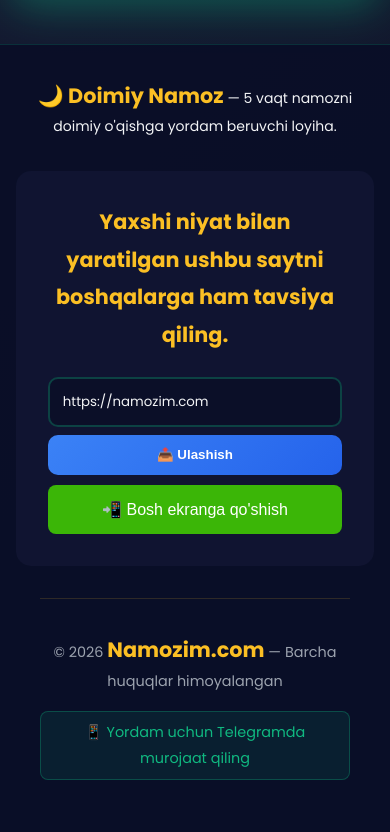
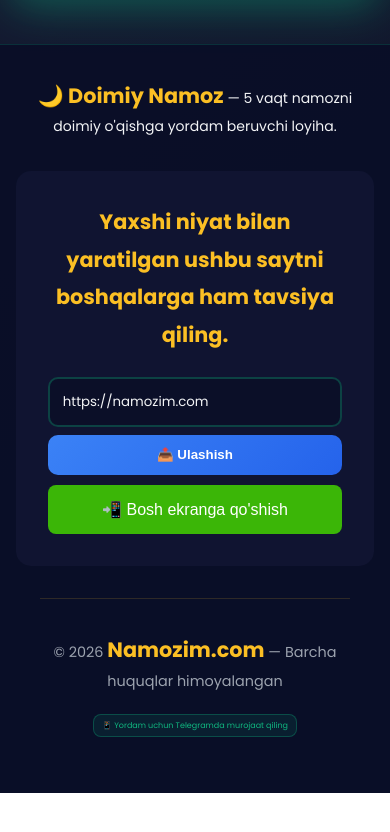
Before and after one commit to Humoyun0306/namozimm, a plain HTML site: page namozim.html in a window 390 px wide. Shown: the part 3858-4690 px from the top of the page. After the commit the page ends 4651 px from the top, so only its background shows below. Drawn offline with Linux system fonts and the light colour scheme.

Commit message:
Update namozim.html

```diff
--- a/namozim.html
+++ b/namozim.html
@@ -998,8 +998,8 @@
   }
 
   .footer-help {
-    font-size: 0.9rem;
-    padding: 0.5rem 1rem;
+    font-size: 0.5rem;
+    padding: 0.2rem 0.5rem;
   }
 }
 
@@ -1313,7 +1313,7 @@
     <!-- Footer pastki qism -->
     <div class="footer-bottom">
       <p>© 2026 <strong>Namozim.com</strong> — Barcha huquqlar himoyalangan</p>
-      <a href="https://t.me/Hum0yun03" target="_blank" class="footer-help">
+      <a href="https://t.me/namozim_com" target="_blank" class="footer-help">
         📱 Yordam uchun Telegramda murojaat qiling
       </a>
     </div>
```
